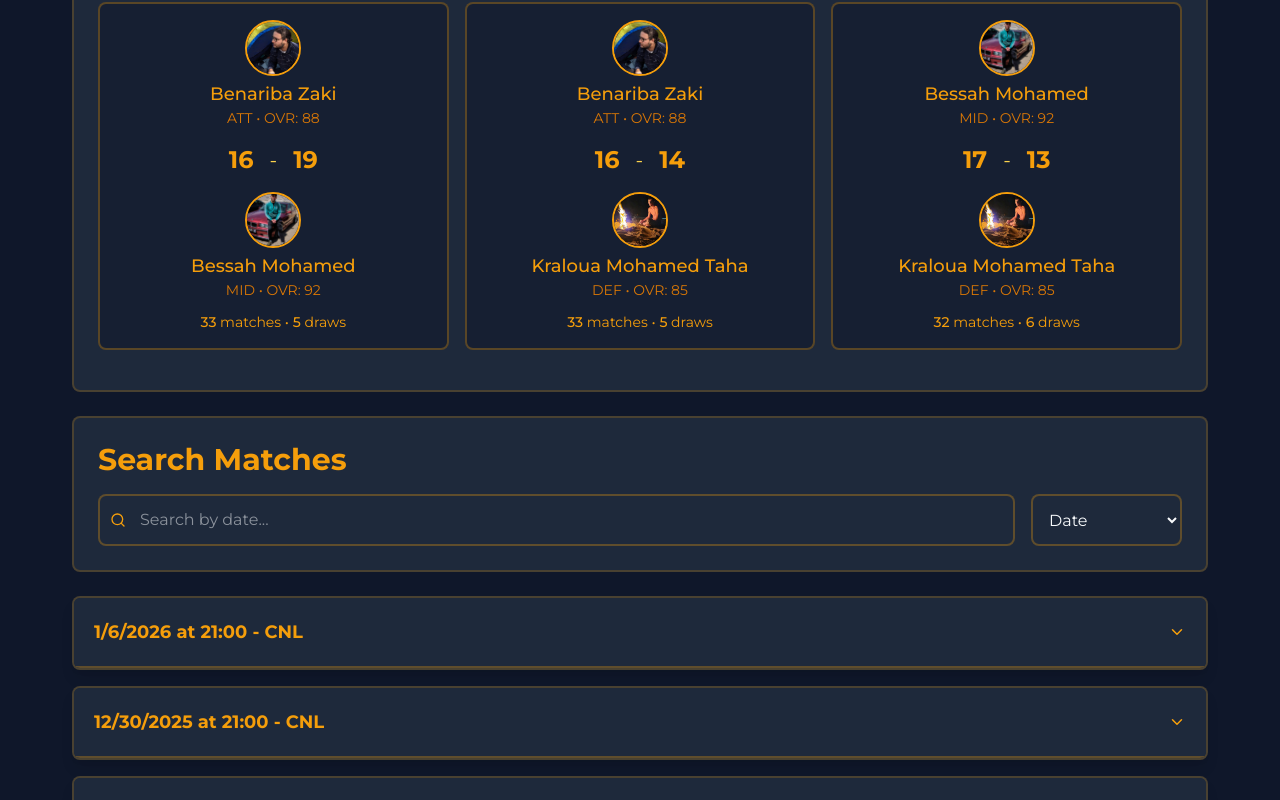
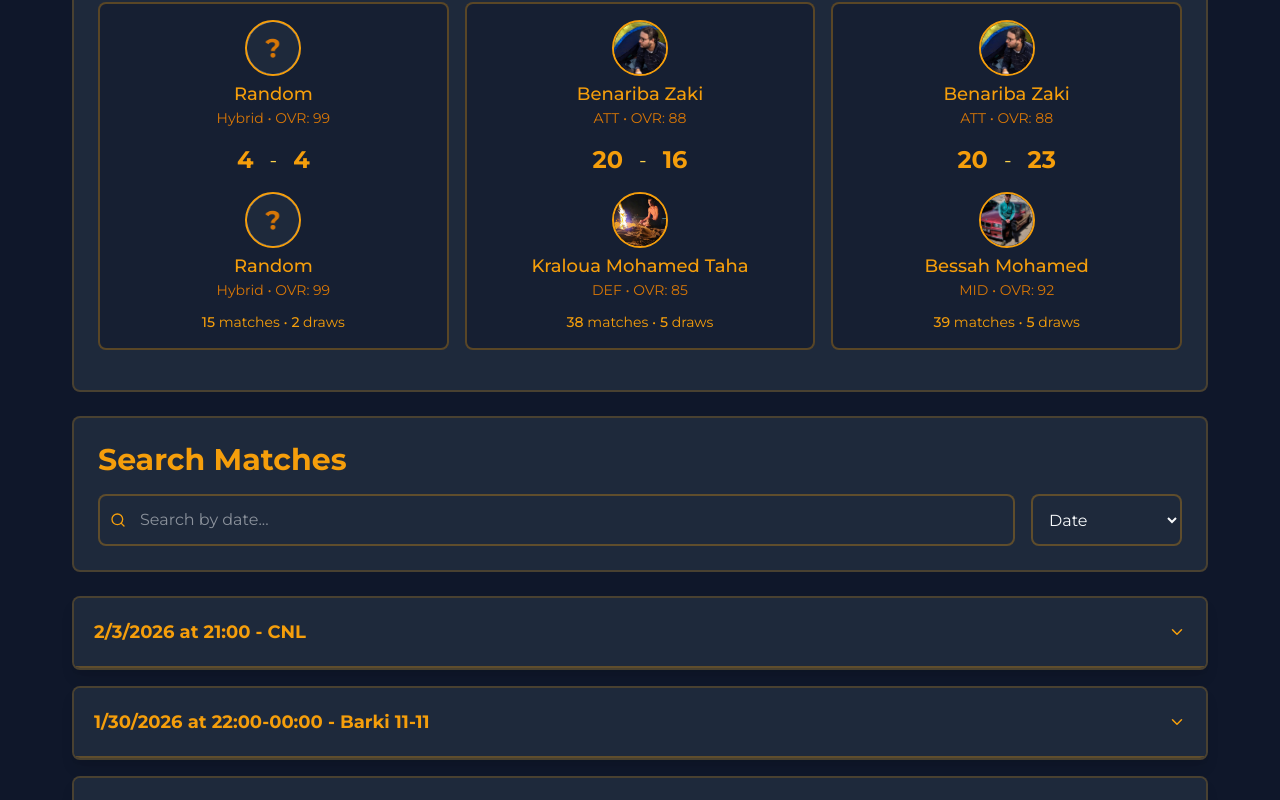
Before and after one commit to fruukyyy/9ahwaTa3Bessah, a React (Vite) app: page /match-history in a window 1280 px wide. Shown: the part 372-1172 px from the top of the page. Built offline with nearby package versions, Linux system fonts and the light colour scheme.

Commit message:
Updated Match History

```diff
--- a/src/data/matches.js
+++ b/src/data/matches.js
@@ -1,4 +1,100 @@
 export const matchesList = [
+  {
+    id: 46,
+    date: "2026-02-03",
+    time: "21:00",
+    location: "CNL",
+    teamA: {
+      players: [3, 13, 9, 99, 99, 99 ],
+      score: 0
+    },
+    teamB: {
+      players: [4, 6, 10, 15, 25, 16],
+      score: 3
+    },
+    mvp: 4,
+    notes: ""
+  },
+  {
+    id: 45,
+    date: "2026-01-30",
+    time: "22:00-00:00",
+    location: "Barki 11-11",
+    teamA: {
+      players: [1, 26, 8, 18, 23, 25, 2, 6, 16, 99, 99 ],
+      score: 4
+    },
+    teamB: {
+      players: [3, 14, 4, 27, 15, 13, 8, 10, 99, 99, 99],
+      score: 5
+    },
+    mvp: 3,
+    notes: ""
+  },
+  {
+    id: 44,
+    date: "2026-01-27",
+    time: "21:00",
+    location: "CNL",
+    teamA: {
+      players: [1, 2, 6, 23, 8, 9 ],
+      score: 7
+    },
+    teamB: {
+      players: [3, 4, 15, 12, 10, 16],
+      score: 8
+    },
+    mvp: 4,
+    notes: ""
+  },
+  {
+    id: 43,
+    date: "2026-01-20",
+    time: "21:00",
+    location: "CNL",
+    teamA: {
+      players: [3, 2, 23, 10, 99, 99 ],
+      score: 0
+    },
+    teamB: {
+      players: [4, 5, 8, 16, 14, 99],
+      score: 4
+    },
+    mvp: 5,
+    notes: ""
+  },
+  {
+    id: 42,
+    date: "2026-01-16",
+    time: "22:00-23:00",
+    location: "Barki 11-11",
+    teamA: {
+      players: [1, 23, 6, 25, 29, 4, 13, 7, 8, 99, 99 ],
+      score: 2
+    },
+    teamB: {
+      players: [3, 2, 5, 8, 11, 31, 10, 12, 99, 99, 99],
+      score: 4
+    },
+    mvp: 5,
+    notes: ""
+  },
+  {
+    id: 41,
+    date: "2026-01-13",
+    time: "21:00",
+    location: "CNL",
+    teamA: {
+      players: [1, 7, 4, 25, 12, 23 ],
+      score: 0
+    },
+    teamB: {
+      players: [3, 2, 9, 10, 99, 8],
+      score: 1
+    },
+    mvp: 3,
+    notes: ""
+  },
   {
     id: 40,
     date: "2026-01-06",
```
